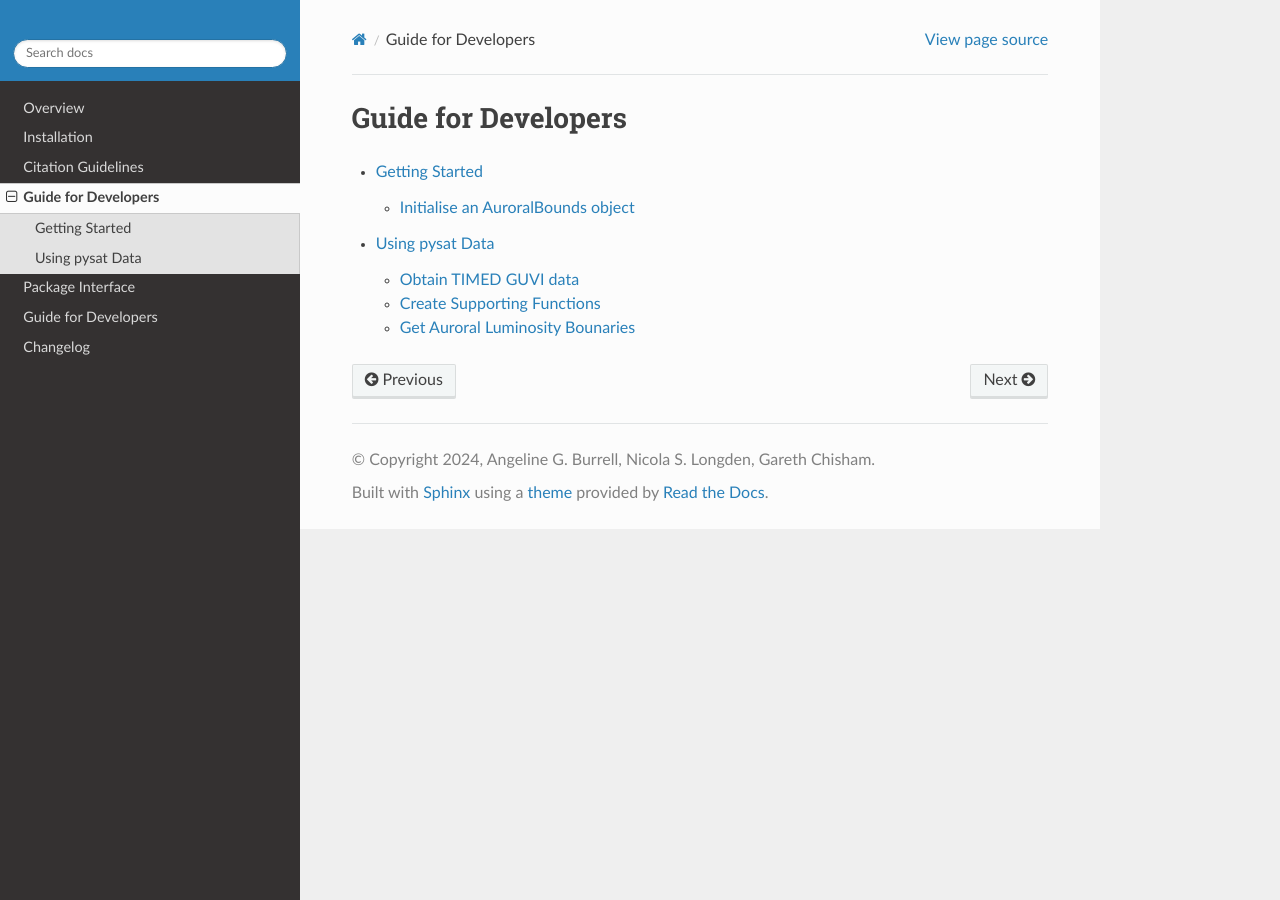
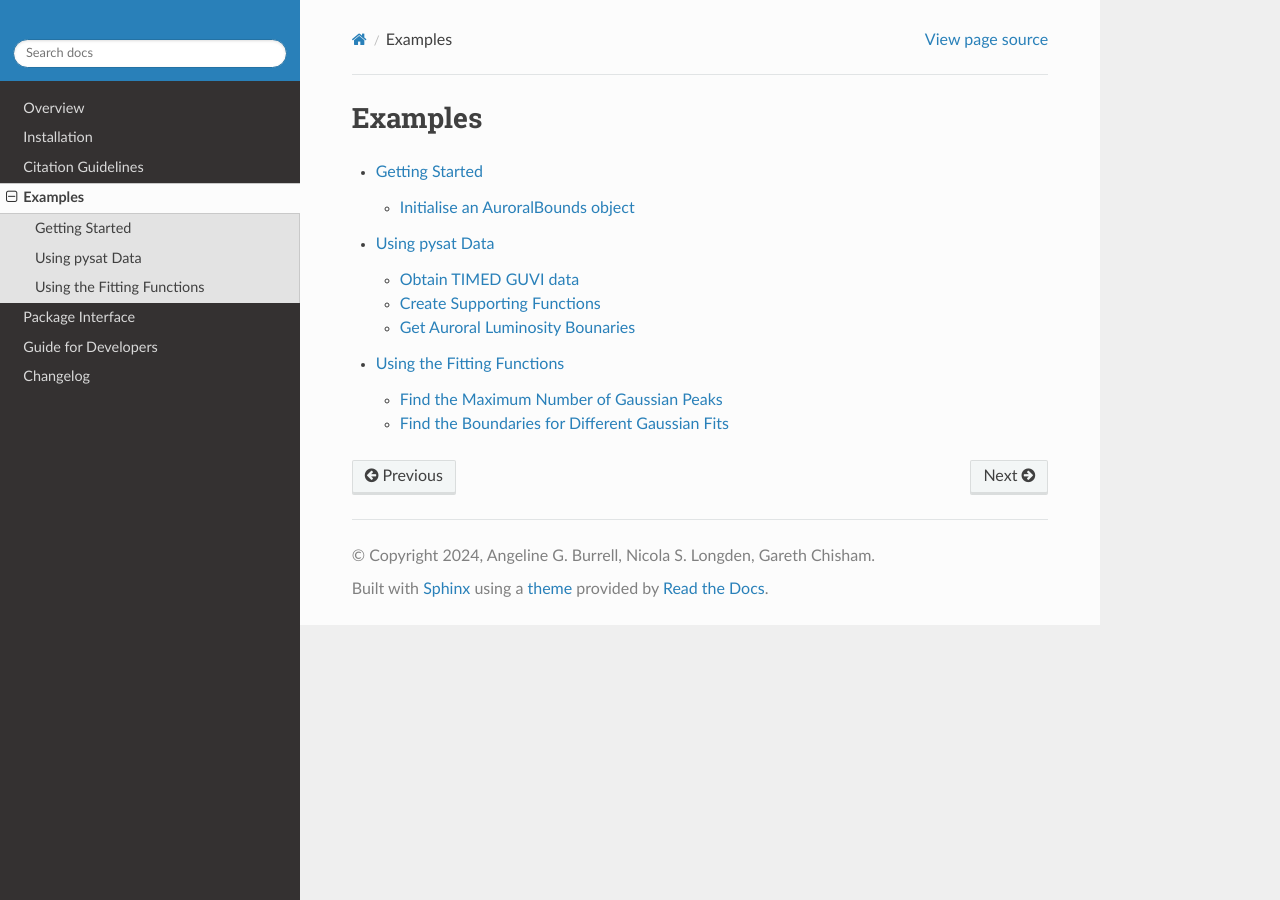
Before and after one commit to aburrell/pyIntensityFeatures, a Sphinx documentation site: the page built from docs/examples.rst, in a window 1280 px wide. Built offline with Sphinx 7.4.7 and the Read the Docs theme 3.1.0, drawn with Linux system fonts in a browser that asks for light colours; pages that are not in the unit, such as notebooks, are missing from menus; the version number is read from the project's files by our own code.

Commit message:
DOC: updated example index
Updated the example index by fixing the header and adding the new examples to the index.

```diff
--- a/docs/examples.rst
+++ b/docs/examples.rst
@@ -1,6 +1,7 @@
-Guide for Developers
-====================
+Examples
+========
 
 .. toctree::
    examples/ex_init.rst
    examples/ex_pysat.rst
+   examples/ex_fitting.rst
```
